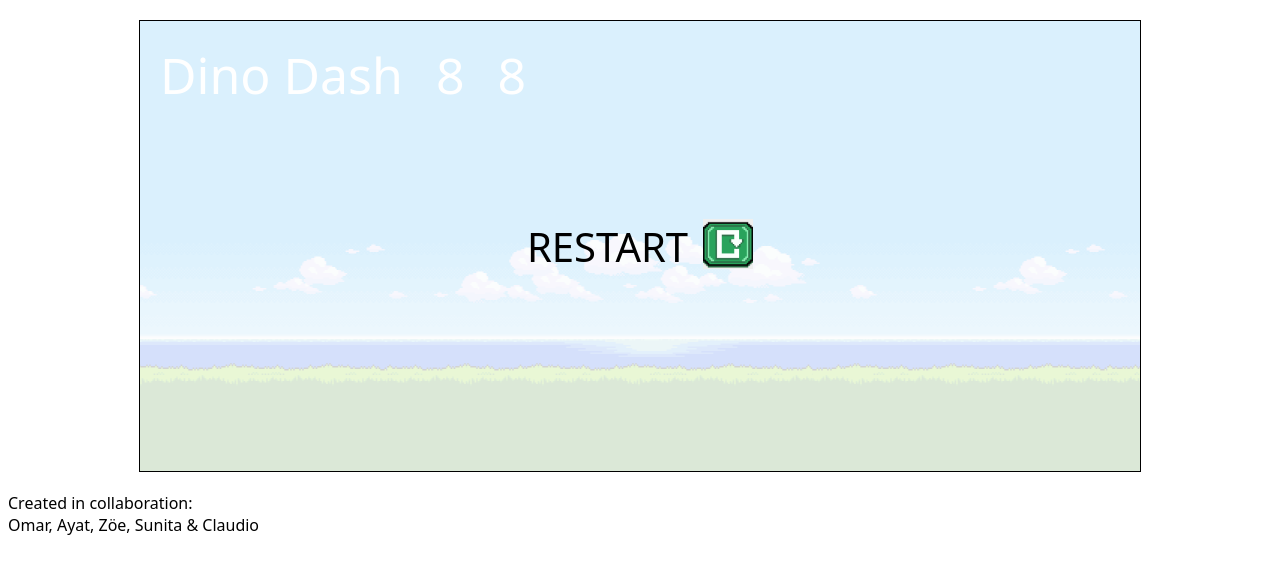
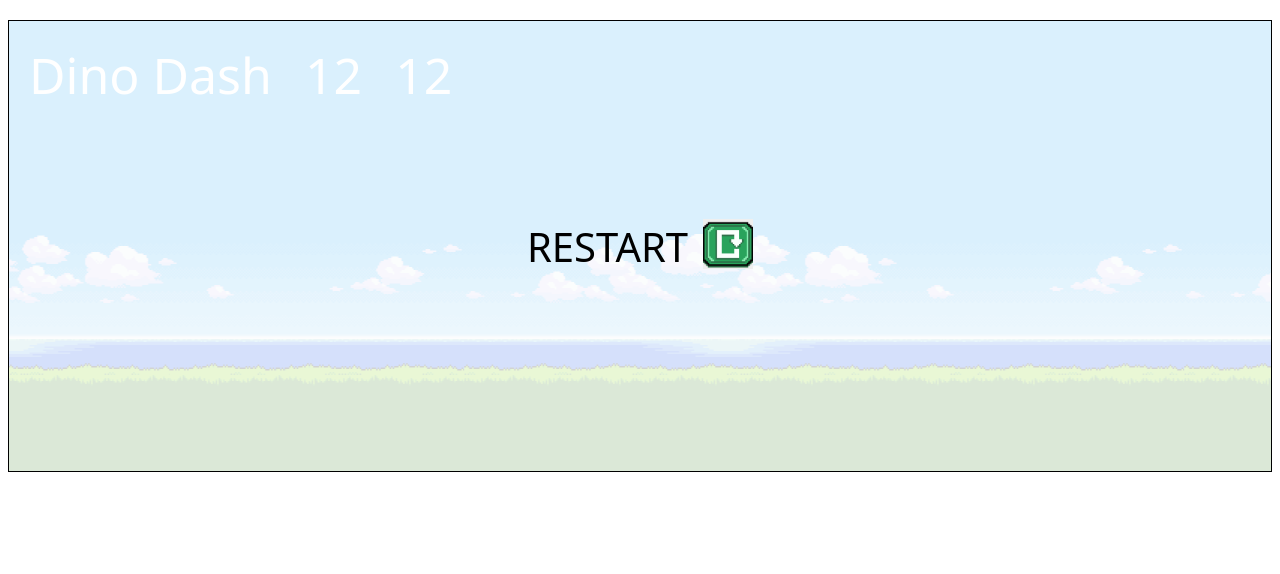
Before and after one commit to Azizo93/ks-dino-dash, a plain HTML site: page index.html in a window 1280 px wide. Drawn offline with Linux system fonts and the light colour scheme; a web font is replaced by a local one.

Commit message:
removed comments for final production

```diff
--- a/app.js
+++ b/app.js
@@ -4,9 +4,8 @@ const scoreElement = document.querySelector('.score-card .score');
 const highScoreElement = document.querySelector('.score-card .high-score');
 const restartGameElement = document.querySelector('.restart-game');
 const gameContainerElement = document.querySelector('.game-container');
+const OBSTACLE_SIZES = ['xs','s','m','l'];
 
-const OBSTACLE_SIZES = ['xs','s','m','l'];
-// JUMP
 
 function addJumpListener() {
     document.addEventListener('keydown', event => {
@@ -31,8 +30,6 @@ function jump() {
 }
 
 
-// COLLISION
-
 let collisionInterval;
 function monitorCollision() {
     collisionInterval = setInterval(() => {
@@ -43,7 +40,6 @@ function monitorCollision() {
     }, 10);
 }
 
-// Left buffer for tail
 
 const LEFT_BUFFER = 50;
 function isCollision() {
@@ -64,7 +60,6 @@ function isCollision() {
     return xCollision && yCollision;
 }
 
-// SCORE
 
 let score = 0;
 function setScore(newScore) {
@@ -90,7 +85,6 @@ function checkForHighScore() {
     }
 }
 
-// RANDOMISE OBSTACLE
 
 function getRandomObstacleSize() {
     const index = Math.floor(Math.random() * (OBSTACLE_SIZES.length - 1));
@@ -105,7 +99,6 @@ function randomiseObstacle() {
     }, 3000);
 }
 
-// STOP GAME
 
 function stopGame() {
     clearInterval(collisionInterval);
--- a/index.html
+++ b/index.html
@@ -28,8 +28,6 @@
             </div>
         </div>
     </div>
-    <figcaption>Created in collaboration:</figcaption>
-    <span>Omar, Ayat, Zöe, Sunita & Claudio</span>
 
     <script src="app.js"></script>
 </body>
--- a/style.css
+++ b/style.css
@@ -9,7 +9,7 @@
 }
 
 .game-container {
-    width: 1000px;
+    width: auto;
     height: 450px;
     margin: 20px auto;
     border: 1px solid;
@@ -34,7 +34,7 @@
     height: 86px;
     position: absolute;
     bottom: 0;
-    left: 20%;
+    left: 1%;
     background-image: url('./images/dino.gif');
     background-size: cover;
     background-position: bottom;
```
Also changed, not shown: 1 other file.
